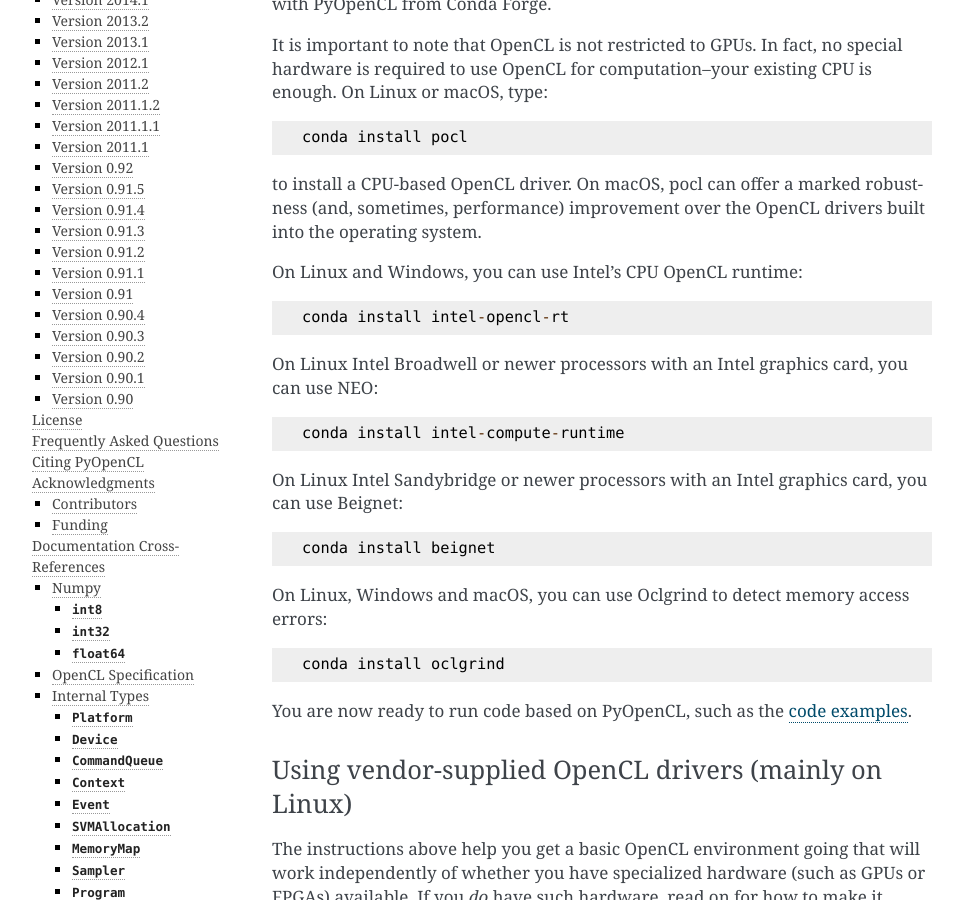
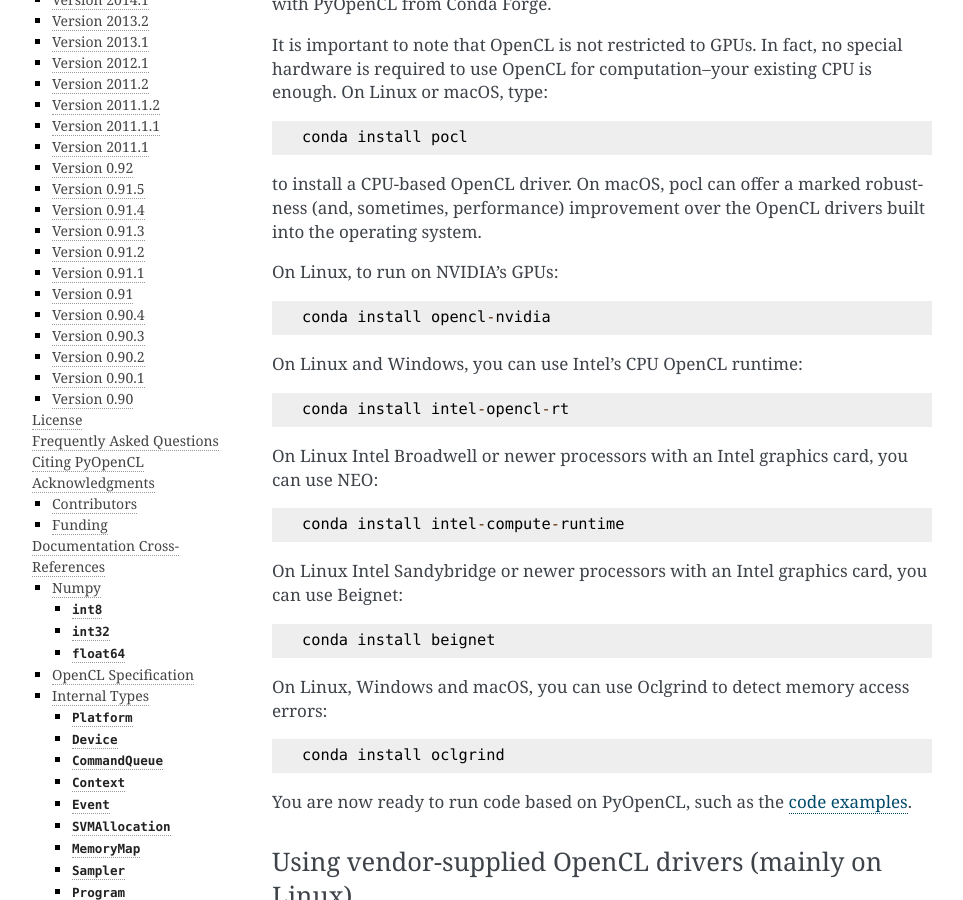
Before and after one commit to inducer/pyopencl, a Sphinx documentation site: the page built from doc/misc.rst, in a window 1280 px wide and 900 px high, scrolled down 966 px. Shown: the whole window, without its empty margins (148-1111 px from the left). Built offline with Sphinx 7.4.7, drawn with Linux system fonts in a browser that asks for light colours.

Commit message:
missing installation for NVIDIA's GPUs

```diff
--- a/doc/misc.rst
+++ b/doc/misc.rst
@@ -52,6 +52,10 @@ On Linux or macOS, type::
 to install a CPU-based OpenCL driver.
 On macOS, pocl can offer a marked robustness (and, sometimes, performance)
 improvement over the OpenCL drivers built into the operating system.
+
+On Linux, to run on NVIDIA's GPUs::
+
+    conda install opencl-nvidia
 
 On Linux and Windows, you can use Intel's CPU OpenCL runtime::
 
```
